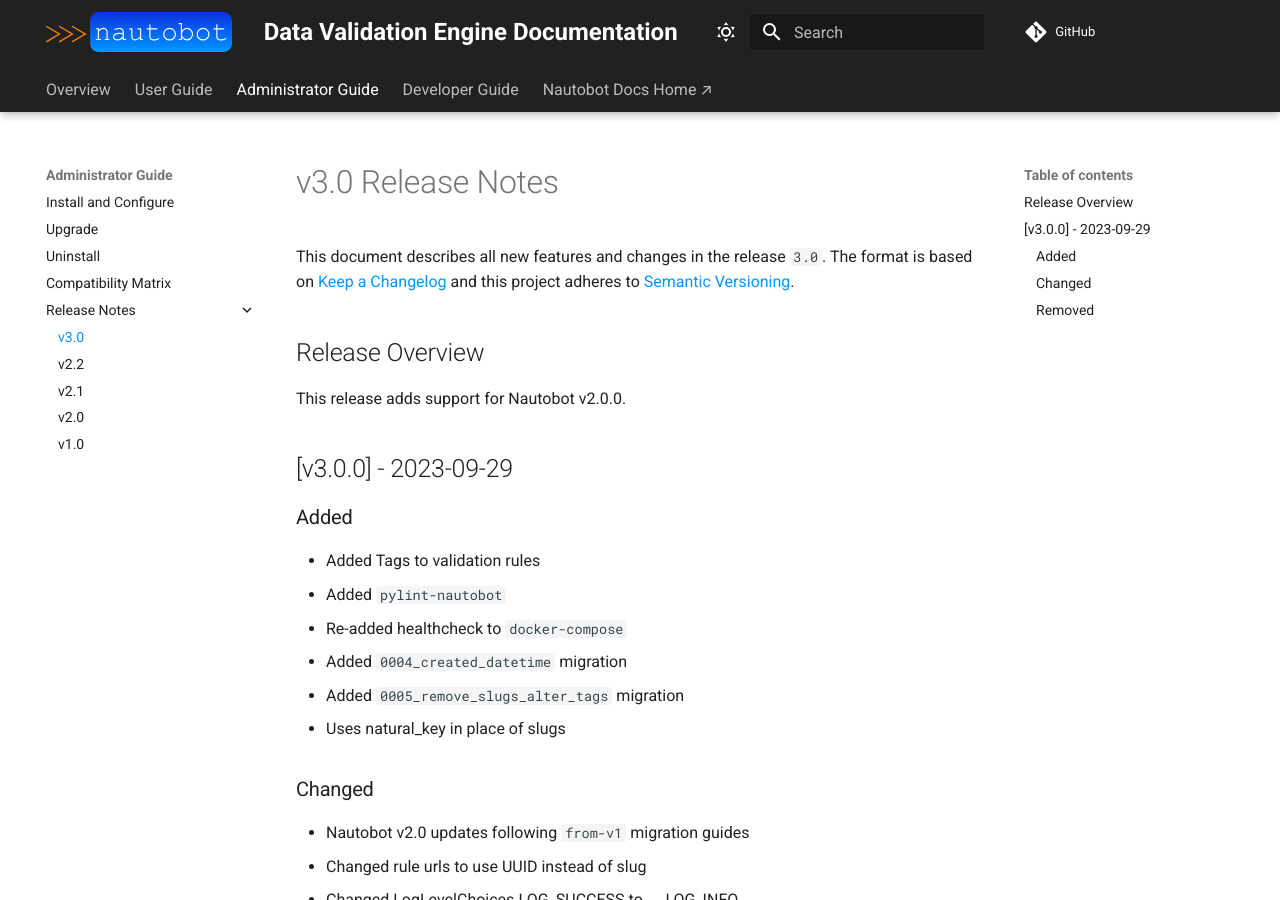
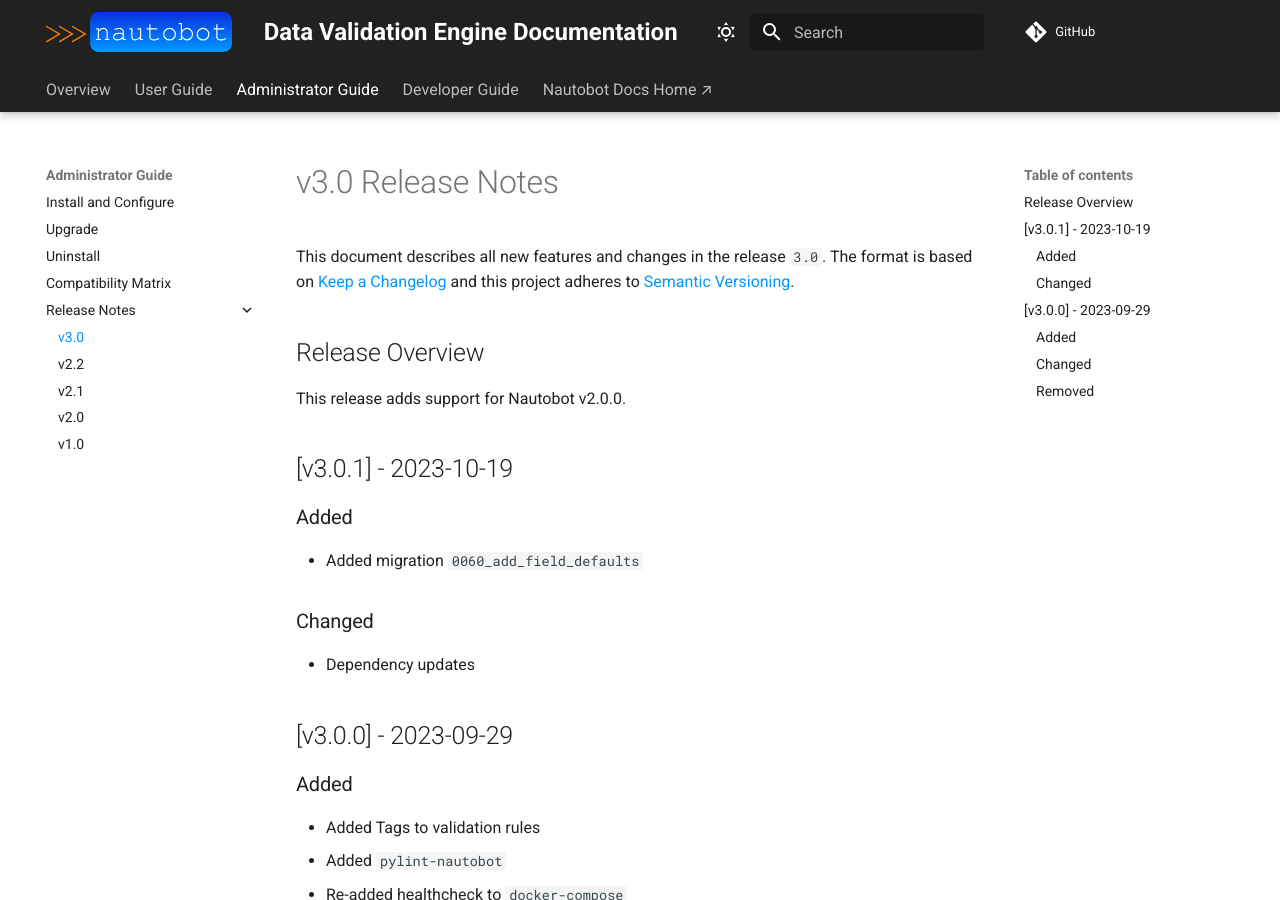
Before and after one commit to nautobot/nautobot-app-data-validation-engine, an MkDocs documentation site: the page built from docs/admin/release_notes/version_3.0.md, in a window 1280 px wide and 900 px high. Built offline with MkDocs 1.6.1 and Material for MkDocs 9.7.7, drawn with Linux system fonts in a browser that asks for light colours; comment, search, counter and statistics services are not loaded.

Commit message:
Release v3.0.1

```diff
--- a/docs/admin/release_notes/version_3.0.md
+++ b/docs/admin/release_notes/version_3.0.md
@@ -5,6 +5,16 @@
 ## Release Overview
 
 This release adds support for Nautobot v2.0.0.
+
+## [v3.0.1] - 2023-10-19
+
+### Added
+
+- Added migration `0060_add_field_defaults`
+
+### Changed
+
+- Dependency updates
 
 ## [v3.0.0] - 2023-09-29
 
--- a/pyproject.toml
+++ b/pyproject.toml
@@ -1,6 +1,6 @@
 [tool.poetry]
 name = "nautobot-data-validation-engine"
-version = "3.0.0"
+version = "3.0.1"
 description = "Provides UI to build custom data validation rules for data in Nautobot"
 authors = ["Network to Code, LLC <info@networktocode.com>"]
 license = "Apache-2.0"
```
Also changed, not shown: .cookiecutter.json, 1 other file.
